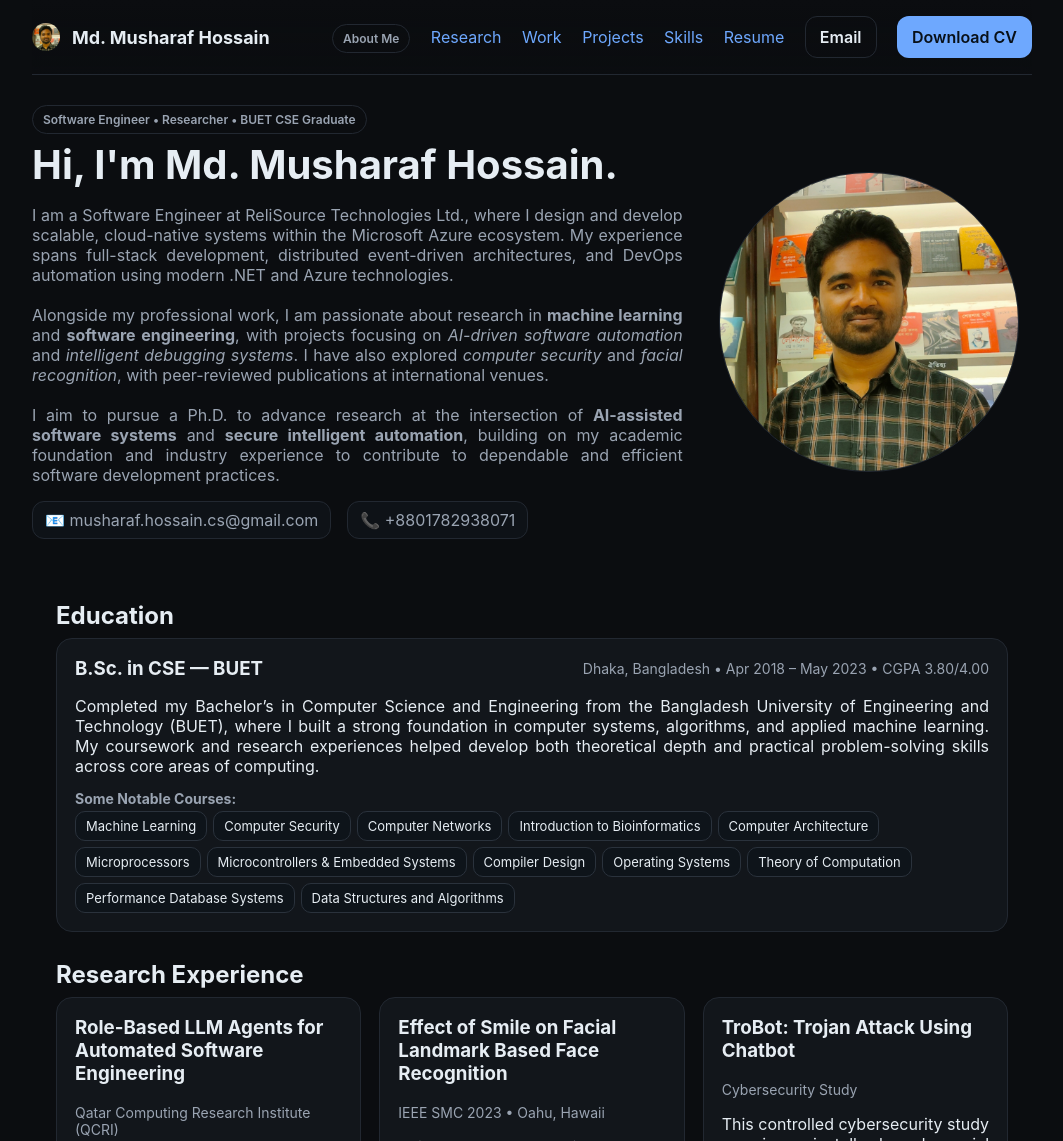
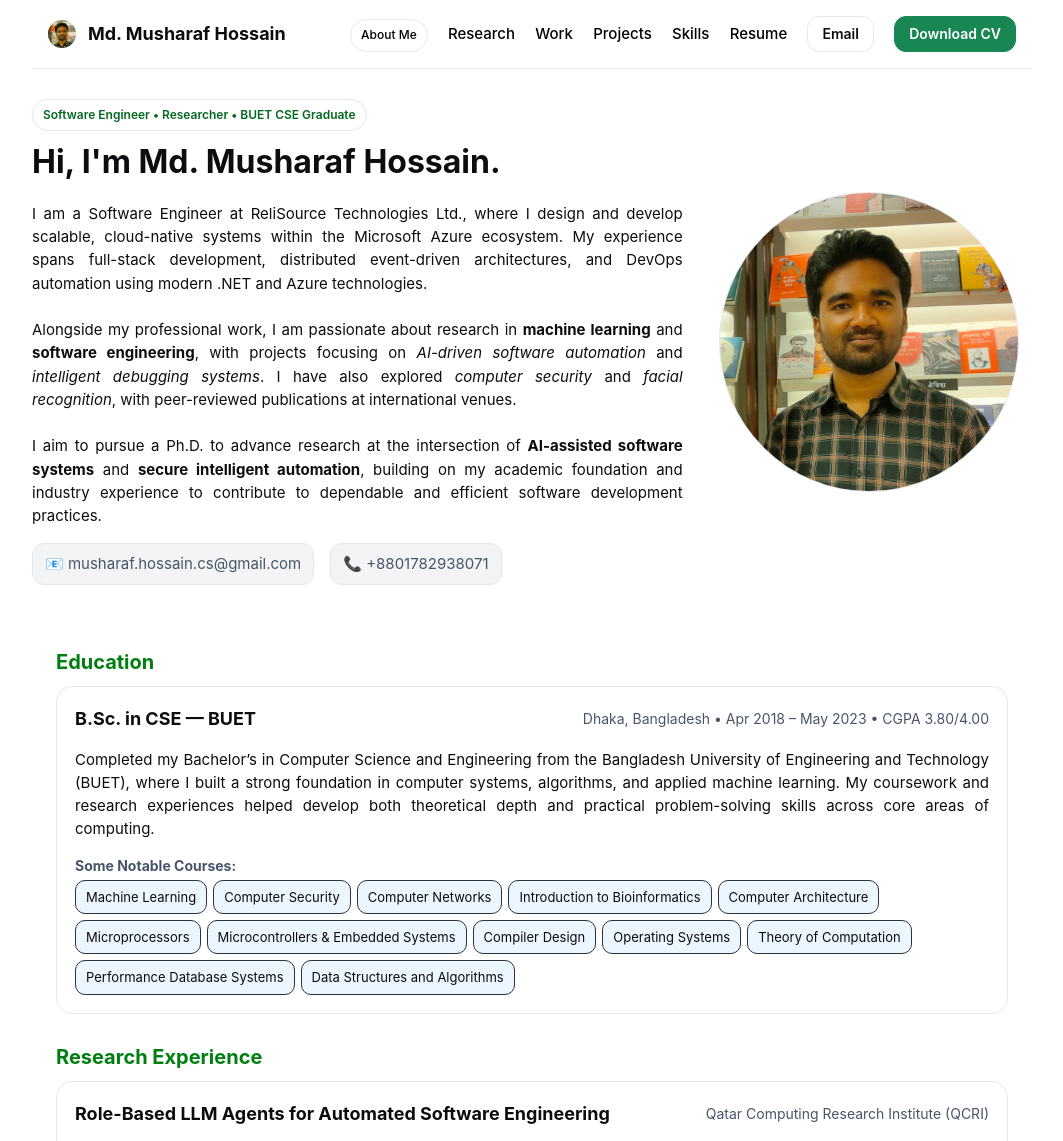
Before and after one commit to musharaf-hossain-cs/musharaf-hossain-cs.github.io, a plain HTML site: page index.html in a window 1280 px wide. Shown: the top 1141 px of the page, without its empty margins (108-1171 px from the left). Drawn offline with Linux system fonts and the light colour scheme.

Commit message:
Fixed current nav selection problem

```diff
--- a/assets/css/style.css
+++ b/assets/css/style.css
@@ -1,26 +1,31 @@
 
 html{scroll-behavior:smooth}
 :root{
-  --bg:#0b0d10;
-  --card:#12161b;
-  --muted:#9aa4b2;
-  --text:#e6edf3;
-  --brand:#6ea8fe;
-  --accent:#7ee787;
-  --border:#222831;
+  --bg:#ffffff;
+  --card:#ffffff;
+  --muted:#475569;
+  --text:#0b0d10;
+  --brand:#1d7bb9;
+  --accent:#16a34a;
+  --border:#e5e7eb;
 }
 *{box-sizing:border-box}
-html,body{margin:0;padding:0;background:var(--bg);color:var(--text);font-family:Inter, system-ui, -apple-system, Segoe UI, Roboto, Helvetica, Arial, "Apple Color Emoji", "Segoe UI Emoji", "Segoe UI Symbol";}
+html,body{margin:0;padding:0;background:var(--bg);color:var(--text);font-family:-apple-system,BlinkMacSystemFont,'Segoe UI',Roboto,Inter,Helvetica,Arial,'Apple Color Emoji','Segoe UI Emoji','Segoe UI Symbol';font-size:15px;line-height:1.55;-webkit-text-size-adjust:100%}
 a{color:var(--brand);text-decoration:none}
 a:hover{text-decoration:underline}
 .container{max-width:1000px;margin:0 auto;padding:24px}
-.nav{display:flex;align-items:center;justify-content:space-between;padding:16px 0;position:sticky;top:0;background:linear-gradient(180deg,var(--bg),rgba(11,13,16,0.8));backdrop-filter:saturate(1.2) blur(6px);z-index:10;border-bottom:1px solid var(--border)}
+.nav{display:flex;align-items:center;justify-content:space-between;position:sticky;top:0;background:var(--bg);box-shadow:none;-webkit-backdrop-filter:none;backdrop-filter:none;padding:16px;border-bottom:1px solid var(--border);z-index:10;}
 .brand{display:flex;gap:12px;align-items:center}
 .brand img{width:28px;height:28px;border-radius: 50%;}
 .brand h1{font-size:18px;margin:0}
 .nav a{margin-left:16px}
-.btn{display:inline-block;padding:10px 14px;border-radius:12px;background:var(--brand);color:#081018;font-weight:600;border:1px solid transparent}
+.btn{display:inline-block;padding:6px 14px;border-radius:12px;background:var(--brand);color:#081018;font-weight:600;border:1px solid transparent}
 .btn.secondary{background:transparent;border-color:var(--border);color:var(--text)}
+.btn-success {
+    color: #fff;
+    background-color: #198754;
+    border-color: #198754;
+}
 .btn:hover{filter:brightness(1.05)}
 .grid{display:grid;gap:18px}
 .grid-2{grid-template-columns:repeat(2,1fr)}
@@ -29,29 +34,31 @@ a:hover{text-decoration:underline}
 .card{background:var(--card);border:1px solid var(--border);border-radius:16px;padding:18px}
 .card h3{margin-top:0}
 .hero{padding:30px 0 10px}
-.hero h2{font-size:40px;margin:6px 0 10px}
-.hero p{color:var(--muted);max-width:800px}
+.hero h2{font-size:32px;margin:6px 0 10px}
+.hero p{max-width:800px}
 .kv{display:flex;gap:16px;flex-wrap:wrap;margin-top:16px}
-.kv span{padding:8px 12px;background:#0e1217;border:1px solid var(--border);border-radius:12px;color:var(--muted)}
+.kv span{padding:8px 12px;background:#f3f4f6;border:1px solid var(--border);border-radius:12px;color:var(--muted)}
 .section-title{display:flex;align-items:center;justify-content:space-between;margin:28px 0 8px}
 .list{list-style:none;padding:0;margin:0}
 .list li{padding:12px 0;border-bottom:1px dashed var(--border)}
 .list li:last-child{border-bottom:none}
 .small{font-size:14px;color:var(--muted)}
 .footer{margin:28px 0;color:var(--muted);text-align:center}
-.badge{display:inline-block;padding:6px 10px;border:1px solid var(--border);border-radius:999px;color:var(--muted);font-weight:600;font-size:12px}
-.tag{display:inline-block;padding:6px 10px;background:#0e1217;border:1px solid var(--border);border-radius:999px;margin:4px 4px 0 0}
+.badge{display:inline-block;padding:6px 10px;border:1px solid var(--border);border-radius:999px;color:#02691e;font-weight:600;font-size:12px}
+.tag{display:inline-block;padding:6px 10px;background:#f3f4f6;border:1px solid var(--border);border-radius:999px;margin:4px 4px 0 0}
 .table{width:100%;border-collapse:collapse}
 .table th,.table td{border-bottom:1px dashed var(--border);padding:10px;text-align:left;vertical-align:top}
-h2.section-anchor{scroll-margin-top:80px}
-
+h2.section-anchor{scroll-margin-top:80px;color:#007f11}
+.inline-div{display: flex; justify-content: space-between; align-items: center; flex-wrap: wrap;}
+.inline-left{margin: 0;}
+.inline-right{text-align: right;}
 .hero-split{display:grid;grid-template-columns:2fr 1fr;gap:24px;align-items:center}
 .hero-photo{display:flex;justify-content:center}
-.hero-photo img{width:100%;max-width:300px;border-radius:50%;border:1px solid var(--border);background:#0e1217}
+.hero-photo img{width:100%;max-width:300px;border-radius:50%;border:1px solid var(--border);background:#f3f4f6}
 @media (max-width:900px){.hero-split{grid-template-columns:1fr}.hero-photo{order:-1}}
 .nav-links a{margin-left:16px}
 .card .tag {
-  background: #0e141a;
+  background: #ecf6ff;
   border-color: #2a323c;
   color: var(--text);
   font-size: 13px;
@@ -98,3 +105,9 @@ h2.section-anchor{scroll-margin-top:80px}
   margin-left: 20px;
   box-shadow: 0 0 0 1px var(--border) inset;
 }
+
+.nav .brand h1{ color: var(--text); }
+.nav .btn{ font-size: 14px; }
+.nav .btn.secondary{ background: transparent; color: var(--text); }
+a.navlink{color:black; font-weight: 500;}
+a.navlink:hover{color:green}
--- a/assets/js/app.js
+++ b/assets/js/app.js
@@ -50,7 +50,7 @@ document.querySelectorAll('a[href^="#"]').forEach(a=>{
   }
 
   function computeActiveId() {
-    const y = window.scrollY + headerH() + 8;
+    const y = window.scrollY + headerH() + 100;
     let current = sectionIds[0];
     for (const s of sections) {
       const top = s.getBoundingClientRect().top + window.scrollY;
--- a/index.html
+++ b/index.html
@@ -7,8 +7,18 @@
   <title>Md. Musharaf Hossain • Portfolio</title>
   <link rel="icon" href="assets/img/favicon.svg" type="image/svg+xml">
   <link rel="stylesheet" href="assets/css/style.css">
+  <!-- <link rel="stylesheet" href="assets/css/bootstrap.min.css"> -->
   <meta name="description"
     content="Portfolio of Md. Musharaf Hossain: Software Engineer in Dhaka, Bangladesh. Interests: Machine Learning, Computer Security.">
+
+    <style>
+    html { -webkit-text-size-adjust: 100%; text-size-adjust: 100%; }
+    body { font-size: 15px; line-height: 1.55; color: var(--text); background: var(--bg); }
+    h1 { font-size: 24px; }
+    h2 { font-size: 20px; }
+    h3 { font-size: 18px; }
+    </style>
+
 </head>
 
 <body id="top">
@@ -18,14 +28,14 @@
       <h1>Md. Musharaf Hossain</h1>
     </div>
     <div class="nav-links">
-      <a href="#about" class="">About Me</a>
-      <a href="#research" class="">Research</a>
-      <a href="#experience" class="">Work</a>
-      <a href="#projects" class="">Projects</a>
-      <a href="#skills" class="">Skills</a>
-      <a href="resume.html" class="">Resume</a>
+      <a href="#about" class="navlink">About Me</a>
+      <a href="#research" class="navlink">Research</a>
+      <a href="#experience" class="navlink">Work</a>
+      <a href="#projects" class="navlink">Projects</a>
+      <a href="#skills" class="navlink">Skills</a>
+      <a href="resume.html" class="navlink">Resume</a>
       <a href="mailto:musharaf.hossain.cs@gmail.com" class="btn secondary">Email</a>
-      <a href="musharaf_resume.pdf" class="btn">Download CV</a>
+      <a href="musharaf_resume.pdf" class="btn btn-success">Download CV</a>
     </div>
   </div>
 
@@ -64,9 +74,9 @@
   <main class="container">
     <h2 class="section-title section-anchor" id="education">Education</h2>
     <div class="card">
-      <div style="display: flex; justify-content: space-between; align-items: center; flex-wrap: wrap;">
-        <h3 style="margin: 0;">B.Sc. in CSE — BUET</h3>
-        <div class="small" style="text-align: right;">
+      <div class="inline-div">
+        <h3 class="inline-left">B.Sc. in CSE — BUET</h3>
+        <div class="small inline-right">
           Dhaka, Bangladesh • Apr 2018 – May 2023 • CGPA 3.80/4.00
         </div>
       </div>
@@ -94,10 +104,14 @@
     </div>
 
     <h2 class="section-title section-anchor" id="research">Research Experience</h2>
-    <div class="grid grid-3">
+    <div class="">
       <div class="card">
-        <h3>Role-Based LLM Agents for Automated Software Engineering</h3>
-        <div class="small">Qatar Computing Research Institute (QCRI)</div>
+        <div class="inline-div">
+          <h3 class="inline-left">Role-Based LLM Agents for Automated Software Engineering</h3>
+          <div class="small inline-right">
+            Qatar Computing Research Institute (QCRI)
+          </div>
+        </div>
         <p style="text-align: justify;">
           This research at the Qatar Computing Research Institute (QCRI) explores large language model (LLM)–driven
           autonomous agents for automated software debugging and repair. The project evaluates frameworks such as
@@ -107,10 +121,14 @@
           engineering workflows.
         </p>
       </div>
-
+      <br>
       <div class="card">
-        <h3>Effect of Smile on Facial Landmark Based Face Recognition</h3>
-        <div class="small">IEEE SMC 2023 • Oahu, Hawaii</div>
+        <div class="inline-div">
+          <h3 class="inline-left">Effect of Smile on Facial Landmark Based Face Recognition</h3>
+          <div class="small inline-right">
+            IEEE SMC 2023 • Oahu, Hawaii
+          </div>
+        </div>
         <p style="text-align: justify;">
           This research is about investigating the impact of smiles on facial landmark-based face recognition accuracy,
           particularly using traditional machine learning techniques. The study proposes some novel smile-based features
@@ -127,10 +145,14 @@
           </a>
         </p>
       </div>
-
+      <br>
       <div class="card">
-        <h3>TroBot: Trojan Attack Using Chatbot</h3>
-        <div class="small">Cybersecurity Study</div>
+        <div class="inline-div">
+          <h3 class="inline-left">TroBot: Trojan Attack Using Chatbot</h3>
+          <div class="small inline-right" style="text-align: right;">
+            Cybersecurity Study
+          </div>
+        </div>
         <p style="text-align: justify;">
           This controlled cybersecurity study examines installer-based social engineering threats targeting AI chatbot
           users. Implemented a Nim-compiled reverse-shell payload within a functional chatbot installer and evaluated
```
Also changed, not shown: resume.html (+17 -6 lines), assets/css/bootstrap.min.css (added), assets/js/bootstrap.min.js (added), 1 other file.
